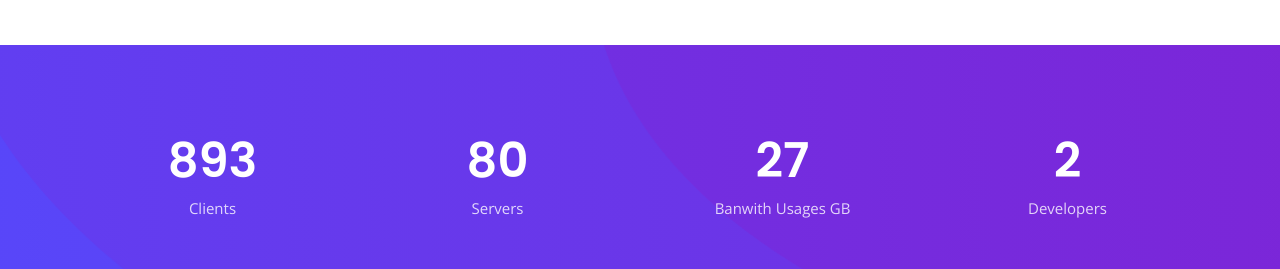
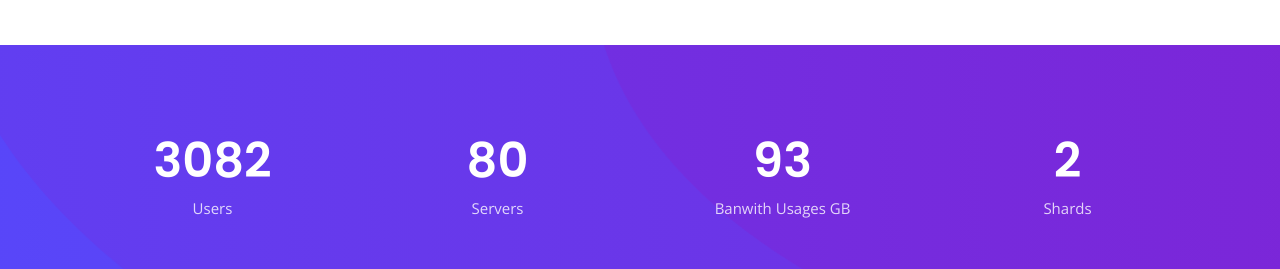
Before and after one commit to DarrenOfficial/DarrenOfficial.github.io, a plain HTML site: page index.html in a window 1280 px wide. Shown: the part 1420-1689 px from the top of the page. Drawn offline with nearby package versions, Linux system fonts and the light colour scheme.

Commit message:
Update index.html

```diff
--- a/index.html
+++ b/index.html
@@ -80,8 +80,8 @@
         <div class="row counters">
 
           <div class="col-lg-3 col-6 text-center">
-            <span data-purecounter-start="0" data-purecounter-end="893" data-purecounter-duration="1" class="purecounter"></span>
-            <p>Clients</p>
+            <span data-purecounter-start="0" data-purecounter-end="3082" data-purecounter-duration="1" class="purecounter"></span>
+            <p>Users</p>
           </div>
 
           <div class="col-lg-3 col-6 text-center">
@@ -90,13 +90,13 @@
           </div>
 
           <div class="col-lg-3 col-6 text-center">
-            <span data-purecounter-start="0" data-purecounter-end="27" data-purecounter-duration="1" class="purecounter"></span>
+            <span data-purecounter-start="0" data-purecounter-end="93" data-purecounter-duration="1" class="purecounter"></span>
             <p>Banwith Usages GB</p>
           </div>
 
           <div class="col-lg-3 col-6 text-center">
             <span data-purecounter-start="0" data-purecounter-end="2" data-purecounter-duration="1" class="purecounter"></span>
-            <p>Developers</p>
+            <p>Shards</p>
           </div>
 
         </div>
```
